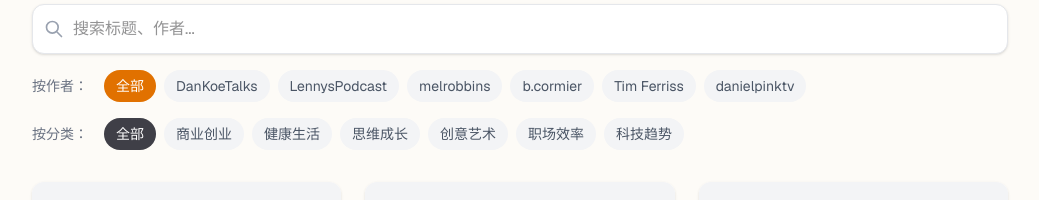
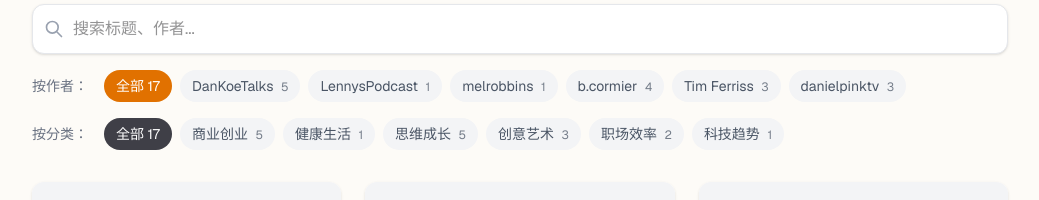
Before and after one commit to jackyecho1029/potatoblog, a Next.js app: page /learning in a window 1280 px wide. Shown: the part 288-488 px from the top of the page, without its empty margins (120-1159 px from the left). Built offline with nearby package versions, Linux system fonts and the light colour scheme.

Commit message:
feat: Show article counts next to author and category filter buttons

```diff
--- a/app/components/SearchBar.tsx
+++ b/app/components/SearchBar.tsx
@@ -38,13 +38,28 @@ export default function SearchBar<T extends SearchableItem>({
         return Array.from(tags);
     }, [items]);
 
-    // Get all unique authors
-    const allAuthors = useMemo(() => {
-        const authors = new Set<string>();
+    // Get all unique authors with counts
+    const { allAuthors, authorCounts } = useMemo(() => {
+        const counts = new Map<string, number>();
         items.forEach(item => {
-            if (item.author) authors.add(item.author);
+            if (item.author) {
+                counts.set(item.author, (counts.get(item.author) || 0) + 1);
+            }
         });
-        return Array.from(authors);
+        return { allAuthors: Array.from(counts.keys()), authorCounts: counts };
+    }, [items]);
+
+    // Get tag counts
+    const tagCounts = useMemo(() => {
+        const counts = new Map<string, number>();
+        items.forEach(item => {
+            item.tags?.forEach(tag => {
+                if (tag !== item.author) {
+                    counts.set(tag, (counts.get(tag) || 0) + 1);
+                }
+            });
+        });
+        return counts;
     }, [items]);
 
     // Filter items based on search term, selected tag, and selected author
@@ -111,7 +126,7 @@ export default function SearchBar<T extends SearchableItem>({
                             : "bg-gray-100 text-gray-600 hover:bg-gray-200"
                             }`}
                     >
-                        全部
+                        全部 {items.length}
                     </button>
                     {allAuthors.map((author) => (
                         <button
@@ -122,7 +137,7 @@ export default function SearchBar<T extends SearchableItem>({
                                 : "bg-gray-100 text-gray-600 hover:bg-gray-200"
                                 }`}
                         >
-                            {author}
+                            {author} <span className="ml-1 text-xs opacity-75">{authorCounts.get(author)}</span>
                         </button>
                     ))}
                 </div>
@@ -139,7 +154,7 @@ export default function SearchBar<T extends SearchableItem>({
                             : "bg-gray-100 text-gray-600 hover:bg-gray-200"
                             }`}
                     >
-                        全部
+                        全部 {items.length}
                     </button>
                     {allTags.map((tag) => (
                         <button
@@ -150,7 +165,7 @@ export default function SearchBar<T extends SearchableItem>({
                                 : "bg-gray-100 text-gray-600 hover:bg-gray-200"
                                 }`}
                         >
-                            {tag}
+                            {tag} <span className="ml-1 text-xs opacity-75">{tagCounts.get(tag)}</span>
                         </button>
                     ))}
                 </div>
```
Lines whose indentation alone changed are shown as unchanged.
